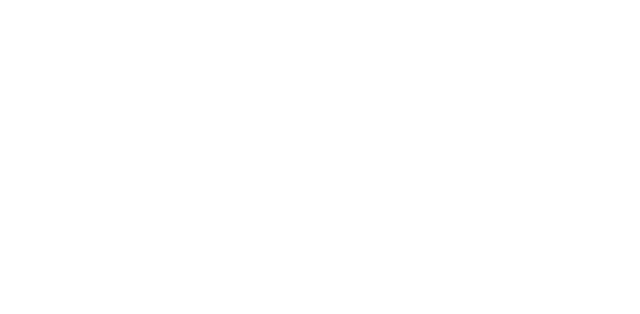
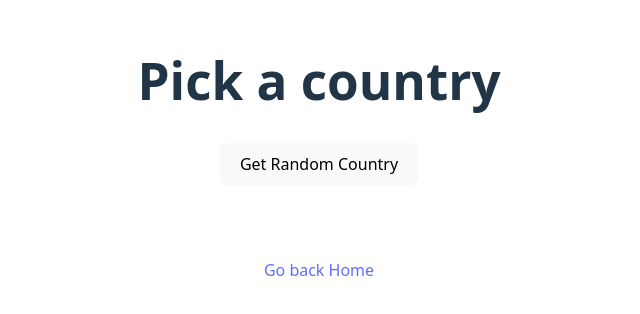
Before and after one commit to tspicerw/sandox_2, a React (Vite) app: page /flag-game in a window 1280 px wide. Before the commit this address had no page. Shown: the part 250-564 px from the top of the page, without its empty margins (321-961 px from the left). Built offline with nearby package versions, Linux system fonts and the light colour scheme.

Commit message:
feat: add Flag Game feature with a new Zustand store and API integration for country data.

```diff
--- a/src/App.jsx
+++ b/src/App.jsx
@@ -4,6 +4,7 @@ import IncrementTwo from './counter-demo/IncrementTwo'
 import './App.css'
 import ThemeComponent from './theme/ThemeComponent'
 import { ThemeProvider } from './theme/ThemeContext'
+import FlagGame from './flag-game/FlagGame'
 
 function Home() {
   return (
@@ -16,6 +17,9 @@ function Home() {
         </div>
         <div className="card demo-wrapper">
           <Link to="/theme">Theme Demo</Link>
+        </div>
+        <div className="card demo-wrapper">
+          <Link to="/flag-game">Flag Game Demo</Link>
         </div>
       </div>
     </>
@@ -30,6 +34,7 @@ function App() {
         <Route path="/increment-one" element={<IncrementOne />} />
         <Route path="/increment-two" element={<IncrementTwo />} />
         <Route path="/theme" element={<ThemeComponent />} />
+        <Route path="/flag-game" element={<FlagGame />} />
       </Routes>
     </ThemeProvider>
   )
--- /dev/null
+++ b/src/flag-game/FlagGame.jsx
@@ -0,0 +1,35 @@
+import { useStore } from './game_store'
+import { Link } from 'react-router-dom'
+
+function FlagGame() {
+    const { countries, currentCountry, error, fetchCountry } = useStore()
+
+    return (
+        <div className="card">
+            <h1>Pick a country</h1>
+            <button onClick={fetchCountry}>
+                Get Random Country
+            </button>
+            <br />
+            <br />
+            <div>
+                {console.log(countries)}
+                {currentCountry && (
+
+                    <div key={currentCountry.name.common}>
+                        <img src={currentCountry.flagUrl} alt={currentCountry.name.common} width="100" />
+                        <h2>{currentCountry.name.common}</h2>
+                    </div>
+                )}
+            </div>
+            <div className="country-list">
+            </div>
+            {error}
+            <br />
+            <br />
+            <Link to="/">Go back Home</Link>
+        </div>
+    )
+}
+
+export default FlagGame
--- /dev/null
+++ b/src/flag-game/game_store.js
@@ -0,0 +1,34 @@
+import { create } from 'zustand'
+
+export const useStore = create((set, get) => ({
+    countryName: "",
+    countryFlags: [],
+    countries: {},
+    currentCountry: null,
+    error: "",
+    fetchCountry: async () => {
+        try {
+            let countriesMap = get().countries;
+
+            if (Object.keys(countriesMap).length === 0) {
+                const response = await fetch("https://restcountries.com/v3.1/all?fields=name,flags,cca2");
+                const data = await response.json();
+                countriesMap = {};
+                data.forEach(country => {
+                    country.flagUrl = country.flags.png;
+                    countriesMap[country.name.common] = country;
+                });
+                set({ countries: countriesMap });
+            }
+
+            const countriesArray = Object.values(countriesMap);
+            const randomIndex = Math.floor(Math.random() * countriesArray.length);
+            const randomCountry = countriesArray[randomIndex];
+
+            set({ currentCountry: randomCountry });
+
+        } catch (error) {
+            set({ error: error.message });
+        }
+    },
+}))
```
